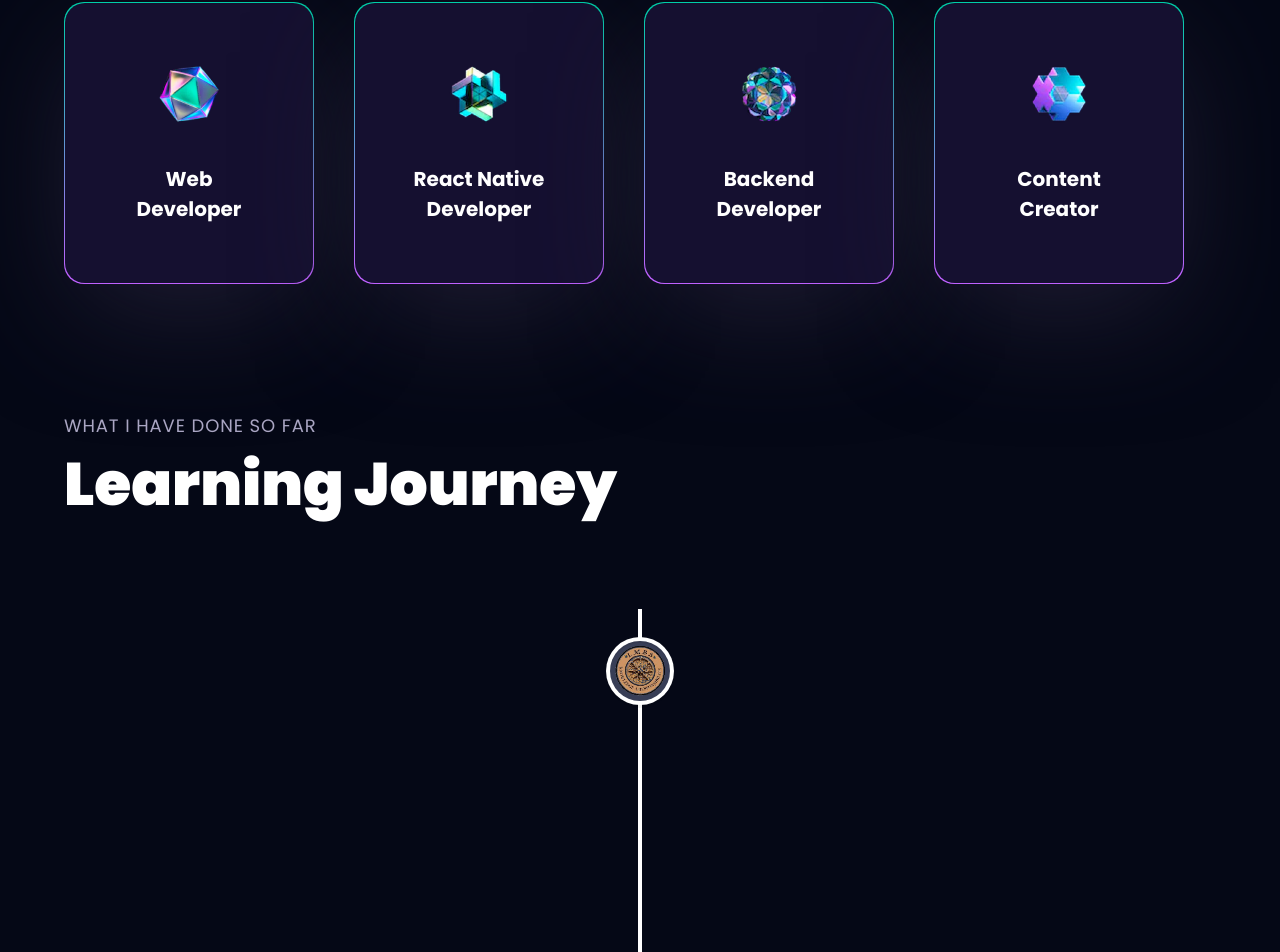
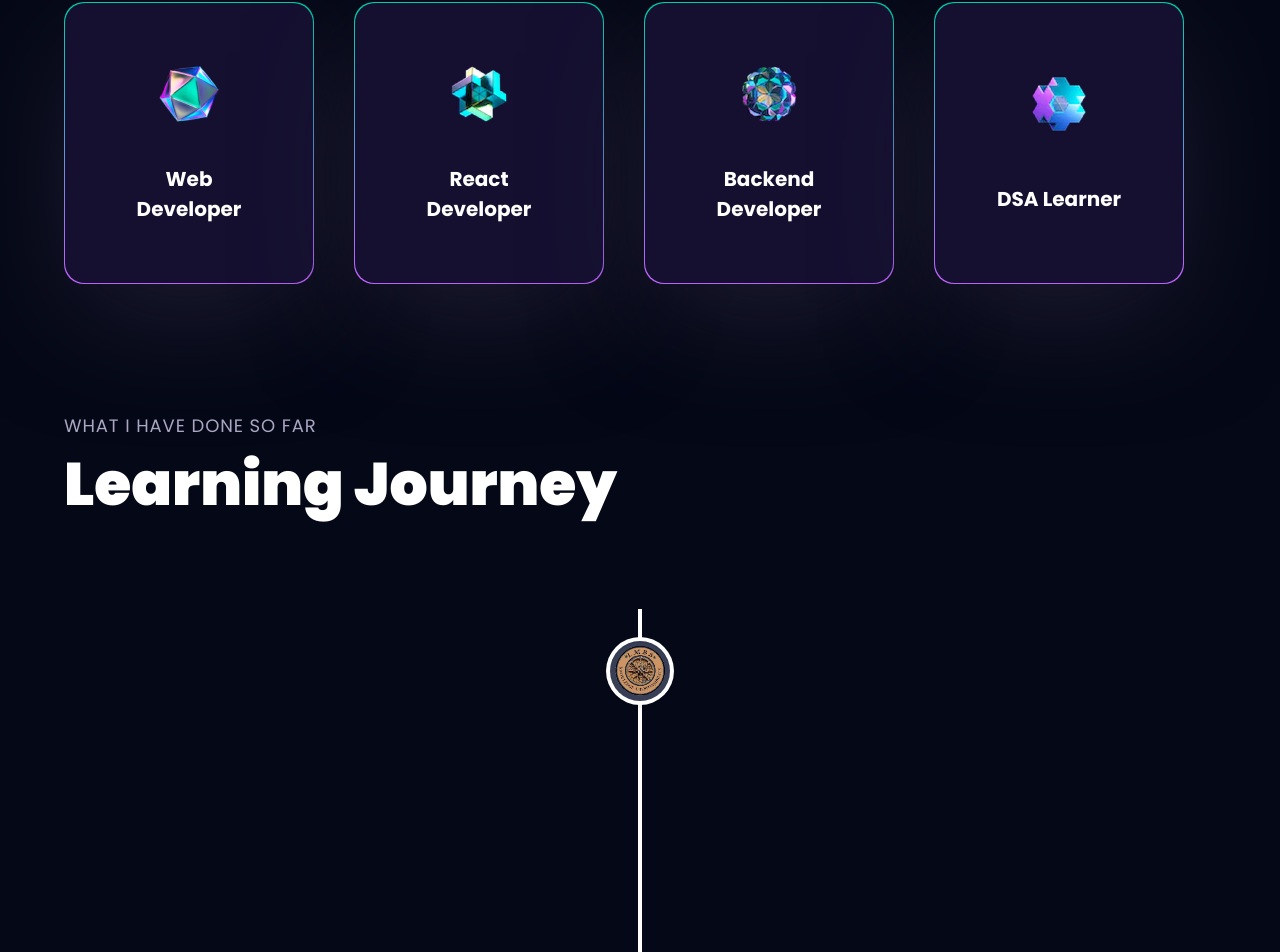
Before and after one commit to sahilkhan09k/Portfolio, a React (Vite) app: page / in a window 1280 px wide. Shown: the part 1225-2177 px from the top of the page. Built offline with nearby package versions, Linux system fonts and the light colour scheme.

Commit message:
Done Some minor tweeks

```diff
--- a/src/constants/index.js
+++ b/src/constants/index.js
@@ -54,7 +54,7 @@
     icon: web,
   },
   {
-    title: "React Native Developer",
+    title: "React Developer",
     icon: mobile,
   },
   {
@@ -62,16 +62,16 @@
     icon: backend,
   },
   {
-    title: "Content Creator",
+    title: "DSA Learner",
     icon: creator,
   },
 ];
 
 const technologies = [
-  {
-    name: "HTML 5",
-    icon: html,
-  },
+  // {
+  //   name: "HTML 5",
+  //   icon: html,
+  // },
   {
     name: "CSS 3",
     icon: css,
@@ -88,10 +88,10 @@
     name: "Redux Toolkit",
     icon: redux,
   },
-  // {
-  //   name: "Zustand",
-  //   icon: Zustand,
-  // },
+  {
+    name: "Zustand",
+    icon: Zustand,
+  },
   {
     name: "Tailwind CSS",
     icon: tailwind,
```
